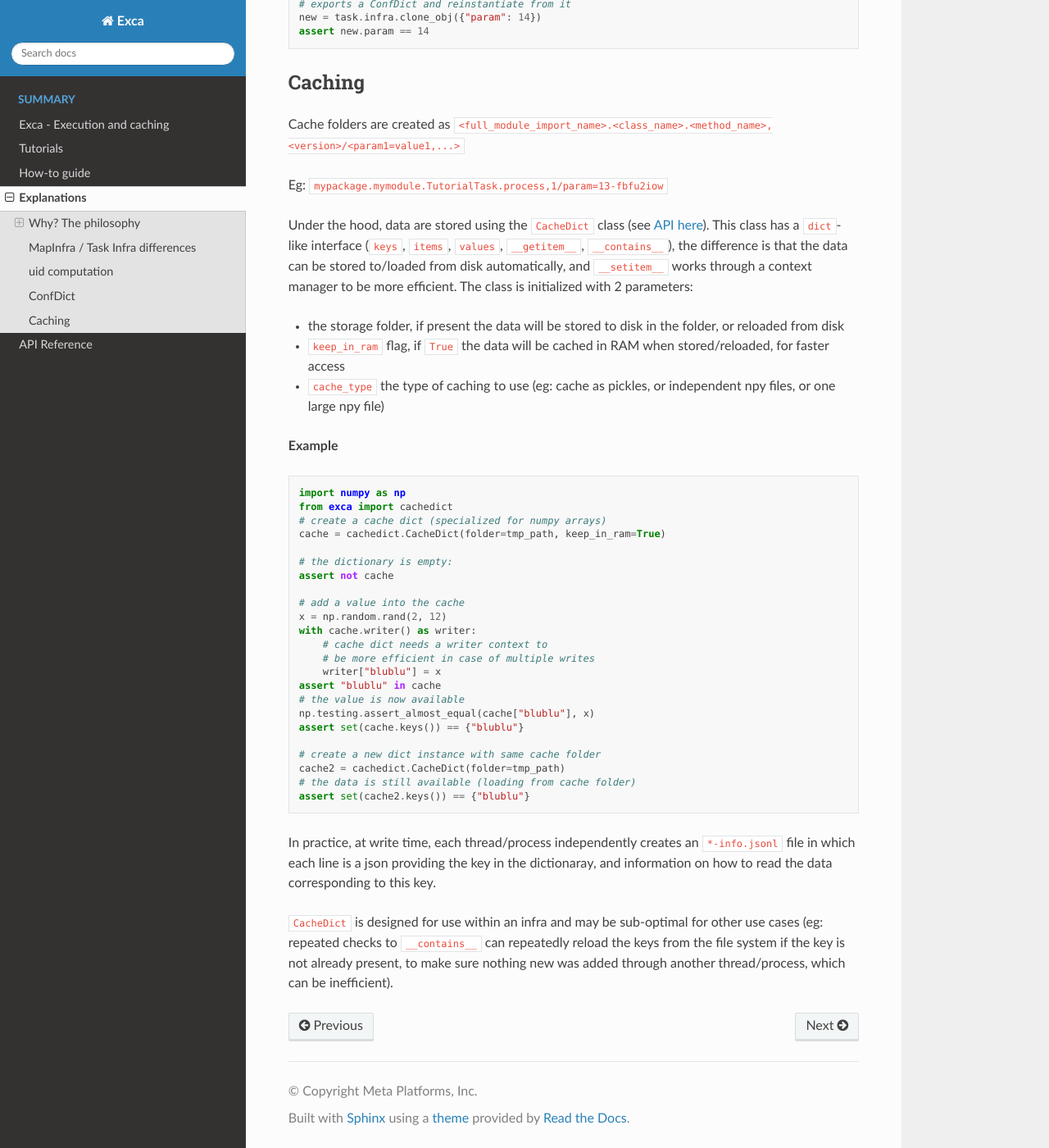
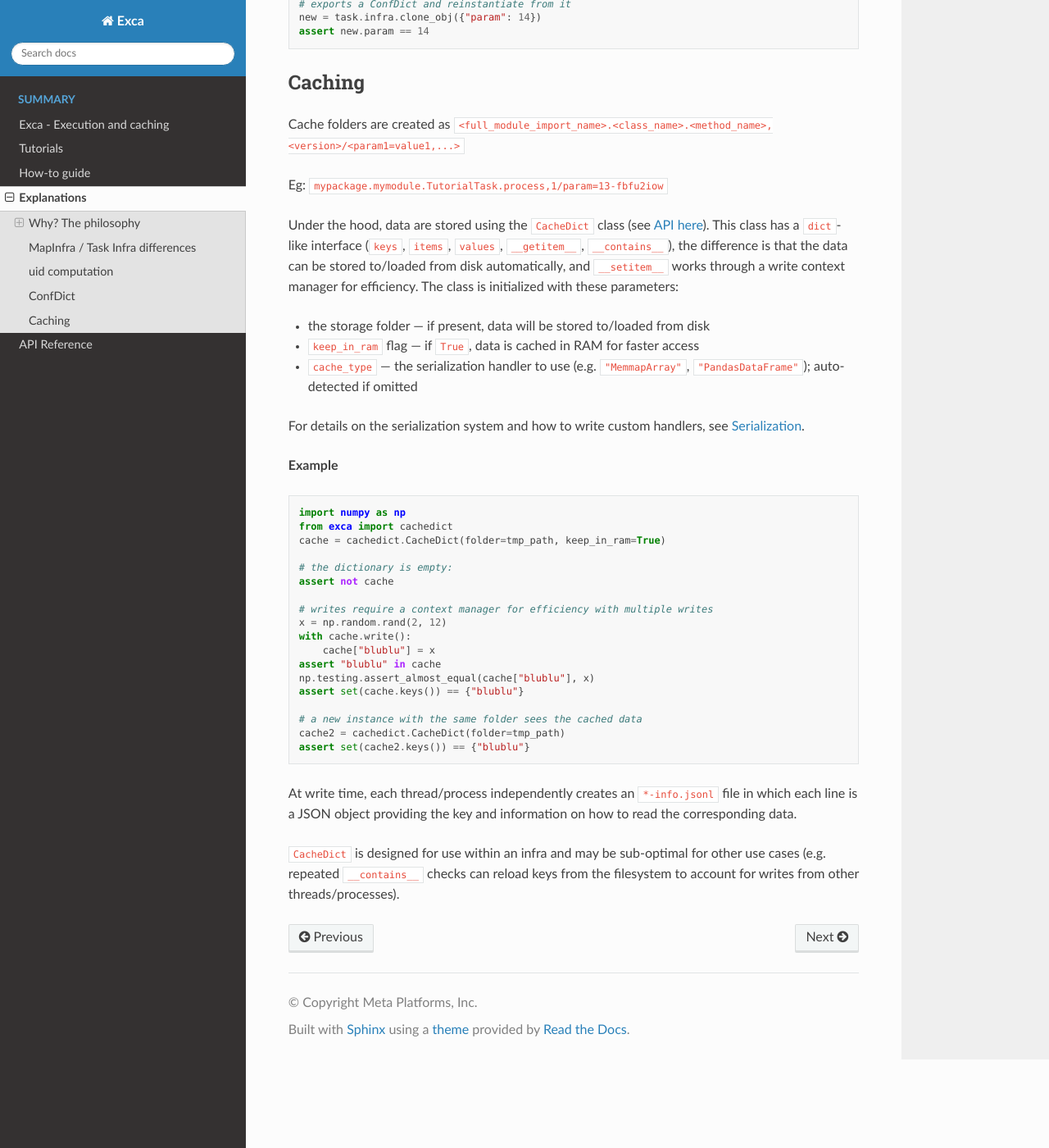
Before and after one commit to facebookresearch/exca, a Sphinx documentation site: the page built from docs/infra/explanation.md, in a window 1280 px wide and 1400 px high, scrolled down 3110 px. Shown: the whole window at 82% size. Built offline with Sphinx 7.4.7 and the Read the Docs theme 3.1.0, drawn with Linux system fonts in a browser that asks for light colours.

````diff
--- a/docs/infra/explanation.md
+++ b/docs/infra/explanation.md
@@ -120,40 +120,36 @@ Cache folders are created as `<full_module_import_name>.<class_name>.<method_nam
 Eg: `mypackage.mymodule.TutorialTask.process,1/param=13-fbfu2iow`
 
 Under the hood, data are stored using the `CacheDict` class (see [API here](exca.cachedict.CacheDict)).
-This class has a `dict`-like interface (`keys`, `items`, `values`, `__getitem__`, `__contains__`), the difference is that the data can be stored to/loaded from disk automatically,  and `__setitem__` works through a context manager to be more efficient.
-The class is initialized with 2 parameters:
-- the storage folder, if present the data will be stored to disk in the folder, or reloaded from disk
-- `keep_in_ram` flag, if `True` the data will be cached in RAM when stored/reloaded, for faster access
-- `cache_type` the type of caching to use (eg: cache as pickles, or independent npy files, or one large npy file)
+This class has a `dict`-like interface (`keys`, `items`, `values`, `__getitem__`, `__contains__`), the difference is that the data can be stored to/loaded from disk automatically, and `__setitem__` works through a write context manager for efficiency.
+The class is initialized with these parameters:
+- the storage folder — if present, data will be stored to/loaded from disk
+- `keep_in_ram` flag — if `True`, data is cached in RAM for faster access
+- `cache_type` — the serialization handler to use (e.g. `"MemmapArray"`, `"PandasDataFrame"`); auto-detected if omitted
 
+For details on the serialization system and how to write custom handlers, see [Serialization](serialization.md).
 
 **Example**
 ```python fixture:tmp_path
 import numpy as np
 from exca import cachedict
-# create a cache dict (specialized for numpy arrays)
 cache = cachedict.CacheDict(folder=tmp_path, keep_in_ram=True)
 
 # the dictionary is empty:
 assert not cache
 
-# add a value into the cache
+# writes require a context manager for efficiency with multiple writes
 x = np.random.rand(2, 12)
-with cache.writer() as writer:
-    # cache dict needs a writer context to
-    # be more efficient in case of multiple writes
-    writer["blublu"] = x
+with cache.write():
+    cache["blublu"] = x
 assert "blublu" in cache
-# the value is now available
 np.testing.assert_almost_equal(cache["blublu"], x)
 assert set(cache.keys()) == {"blublu"}
 
-# create a new dict instance with same cache folder
+# a new instance with the same folder sees the cached data
 cache2 = cachedict.CacheDict(folder=tmp_path)
-# the data is still available (loading from cache folder)
 assert set(cache2.keys()) == {"blublu"}
 ```
 
-In practice, at write time, each thread/process independently creates an `*-info.jsonl` file in which each line is a json providing the key in the dictionaray, and information on how to read the data corresponding to this key.
+At write time, each thread/process independently creates an `*-info.jsonl` file in which each line is a JSON object providing the key and information on how to read the corresponding data.
 
-`CacheDict` is designed for use within an infra and may be sub-optimal for other use cases (eg: repeated checks to `__contains__` can repeatedly reload the keys from the file system if the key is not already present, to make sure nothing new was added through another thread/process, which can be inefficient).
+`CacheDict` is designed for use within an infra and may be sub-optimal for other use cases (e.g. repeated `__contains__` checks can reload keys from the filesystem to account for writes from other threads/processes).
--- a/exca/__init__.py
+++ b/exca/__init__.py
@@ -12,4 +12,4 @@ from .map import MapInfra as MapInfra
 from .task import SubmitInfra as SubmitInfra
 from .task import TaskInfra as TaskInfra
 
-__version__ = "0.5.11"
+__version__ = "0.5.12"
--- a/pyproject.toml
+++ b/pyproject.toml
@@ -3,7 +3,7 @@ name = "exca"
 readme = "README.md"
 authors = [{name = "Meta FAIR"}]
 requires-python = ">=3.10"
-version = "0.5.11"
+version = "0.5.12"
 description = "Execution and caching tool for python"
 
 dependencies = [
````
Also changed, not shown: CHANGELOG.md (added, +28 -0 lines), docs/infra/serialization.md (added, +201 -0 lines), 1 other file.
